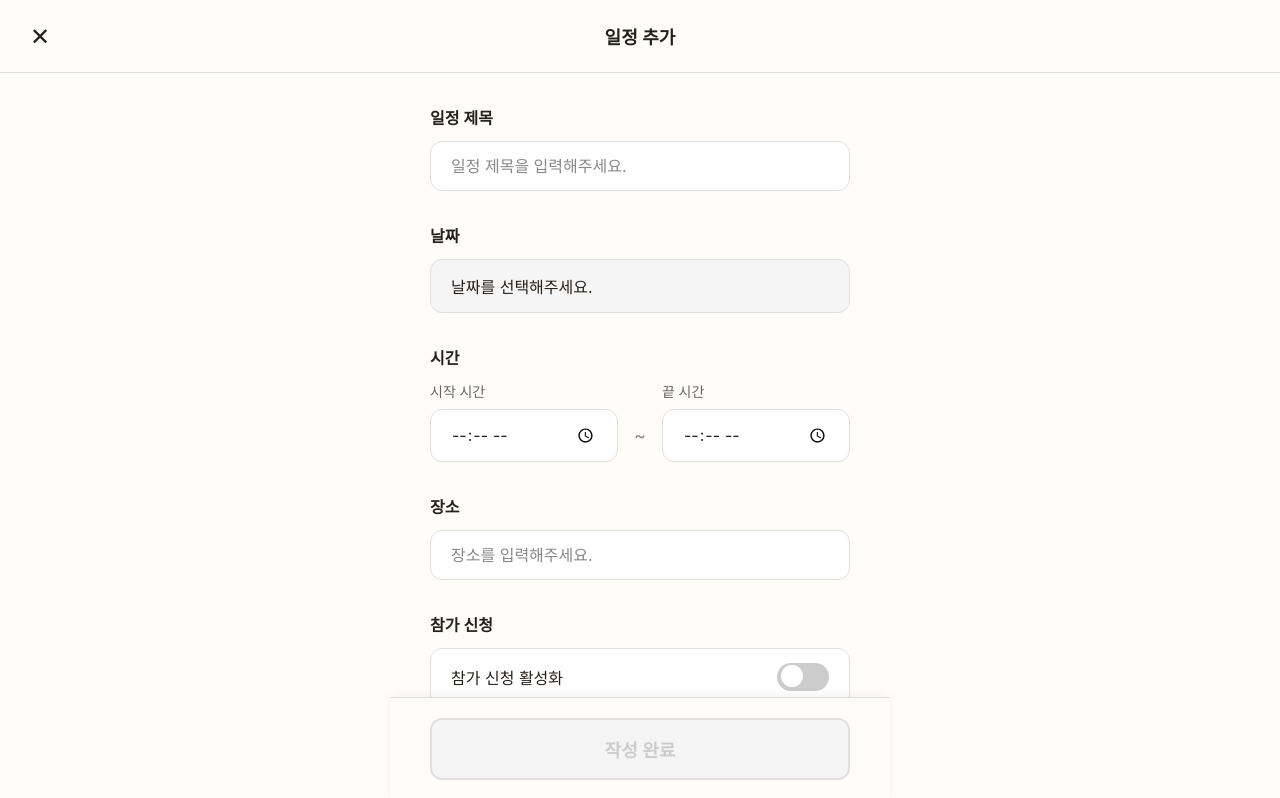
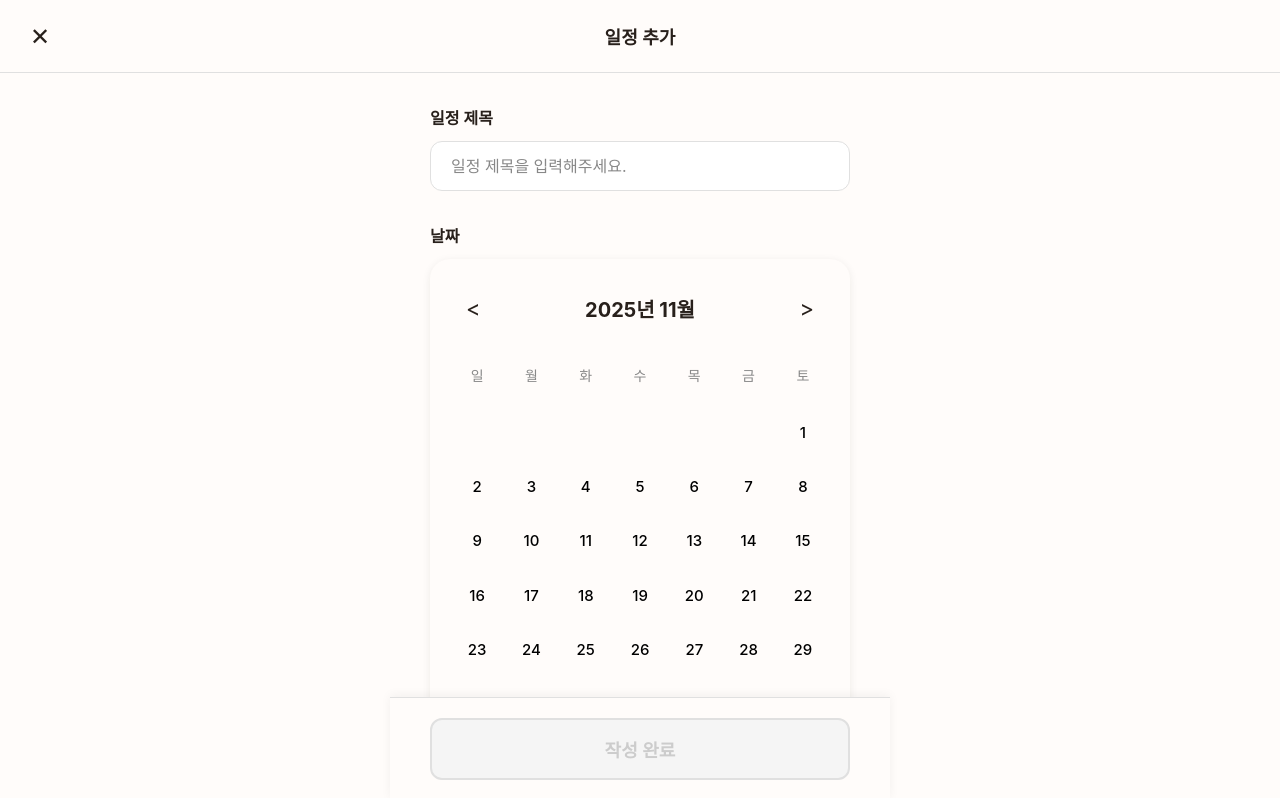
Before and after one commit to hyeonhakjang/admin_group_proto, a React (Create React App) app: page /myclub/schedule/add in a window 1280 px wide. Shown: the top 798 px of the page. Built offline with nearby package versions, Linux system fonts and the light colour scheme; no server answers; sample sign-in values are in the browser's storage.

Commit message:
feat: Update ScheduleAddScreen calendar UI to match MyClubScreen

```diff
--- a/src/components/ScheduleAddScreen.css
+++ b/src/components/ScheduleAddScreen.css
@@ -164,6 +164,112 @@
   color: #888888;
 }
 
+/* 달력 UI (MyClubScreen과 동일) */
+.calendar-container {
+  background: #fffcfa;
+  border-radius: 20px;
+  padding: clamp(16px, 4vw, 24px);
+  box-shadow: 0 2px 8px rgba(40, 32, 27, 0.08);
+  margin-bottom: clamp(12px, 3vw, 16px);
+}
+
+.calendar-header {
+  display: flex;
+  justify-content: space-between;
+  align-items: center;
+  margin-bottom: clamp(16px, 4vw, 20px);
+}
+
+.calendar-nav-btn {
+  background: none;
+  border: none;
+  font-size: clamp(18px, 4.5vw, 22px);
+  color: #28201b;
+  cursor: pointer;
+  padding: clamp(8px, 2vw, 12px);
+  transition: color 0.2s ease;
+  font-family: "Inter", "Noto Sans KR", sans-serif;
+  box-sizing: border-box;
+}
+
+.calendar-nav-btn:hover {
+  color: #c34e00;
+}
+
+.calendar-month-year {
+  font-family: "Inter", "Noto Sans KR", sans-serif;
+  font-weight: 700;
+  font-size: clamp(16px, 4vw, 20px);
+  color: #28201b;
+  margin: 0;
+}
+
+.calendar-weekdays {
+  display: grid;
+  grid-template-columns: repeat(7, 1fr);
+  gap: clamp(4px, 1vw, 8px);
+  margin-bottom: clamp(8px, 2vw, 12px);
+}
+
+.calendar-weekday {
+  font-family: "Inter", "Noto Sans KR", sans-serif;
+  font-weight: 500;
+  font-size: clamp(12px, 3vw, 14px);
+  color: #888888;
+  text-align: center;
+  padding: clamp(8px, 2vw, 12px);
+  box-sizing: border-box;
+}
+
+.calendar-grid {
+  display: grid;
+  grid-template-columns: repeat(7, 1fr);
+  gap: clamp(4px, 1vw, 8px);
+}
+
+.calendar-day {
+  aspect-ratio: 1;
+  display: flex;
+  flex-direction: column;
+  align-items: center;
+  justify-content: center;
+  cursor: pointer;
+  border-radius: 8px;
+  position: relative;
+  padding: clamp(4px, 1vw, 8px);
+  transition: all 0.2s ease;
+  box-sizing: border-box;
+}
+
+.calendar-day:hover {
+  background: rgba(195, 78, 0, 0.1);
+}
+
+.calendar-day.selected {
+  background: #c34e00 !important;
+  color: white !important;
+}
+
+.calendar-day.other-month {
+  opacity: 0.3;
+  cursor: default;
+}
+
+.calendar-day.other-month:hover {
+  background: transparent;
+}
+
+.calendar-day-number {
+  font-family: "Inter", "Noto Sans KR", sans-serif;
+  font-weight: 500;
+  font-size: clamp(13px, 3vw, 15px);
+  color: inherit;
+}
+
+.calendar-day.selected .calendar-day-number {
+  color: white;
+}
+
 /* 날짜 표시 */
 .schedule-add-date-display {
   padding: clamp(12px, 3vw, 14px) clamp(16px, 4vw, 20px);
@@ -173,9 +279,9 @@
   font-size: clamp(14px, 3.5vw, 16px);
   color: #28201b;
   background-color: #f5f5f5;
-  cursor: not-allowed;
   width: 100%;
   box-sizing: border-box;
+  margin-top: clamp(8px, 2vw, 12px);
 }
 
 /* 시간 선택 */
--- a/src/components/ScheduleAddScreen.tsx
+++ b/src/components/ScheduleAddScreen.tsx
@@ -21,6 +21,10 @@ const ScheduleAddScreen: React.FC = () => {
   // 폼 상태
   const [title, setTitle] = useState("");
   const [selectedDate, setSelectedDate] = useState<Date | null>(null);
+  const [currentDate, setCurrentDate] = useState(() => {
+    const today = new Date();
+    return new Date(today.getFullYear(), today.getMonth(), 1);
+  });
   const [startTime, setStartTime] = useState("");
   const [endTime, setEndTime] = useState("");
   const [scheduleLocation, setScheduleLocation] = useState("");
@@ -42,6 +46,8 @@ const ScheduleAddScreen: React.FC = () => {
         date.getDate()
       );
       setSelectedDate(localDate);
+      // 해당 날짜가 포함된 월로 달력 이동
+      setCurrentDate(new Date(date.getFullYear(), date.getMonth(), 1));
     }
 
     // 사용자 정보 로드
@@ -147,6 +153,72 @@ const ScheduleAddScreen: React.FC = () => {
     }
   };
 
+  // 달력 관련 함수
+  const getDaysInMonth = (date: Date) => {
+    const year = date.getFullYear();
+    const month = date.getMonth();
+    const firstDay = new Date(year, month, 1);
+    const lastDay = new Date(year, month + 1, 0);
+    const daysInMonth = lastDay.getDate();
+    const startingDayOfWeek = firstDay.getDay();
+
+    const days = [];
+    // 이전 달의 마지막 날짜들
+    const prevMonthDays = new Date(year, month, 0).getDate();
+    for (let i = startingDayOfWeek - 1; i >= 0; i--) {
+      days.push({ date: prevMonthDays - i, isCurrentMonth: false });
+    }
+    // 현재 달의 날짜들
+    for (let i = 1; i <= daysInMonth; i++) {
+      days.push({ date: i, isCurrentMonth: true });
+    }
+    // 다음 달의 날짜들 (캘린더 그리드를 채우기 위해)
+    const totalCells = 35; // 5주 * 7일
+    const remainingDays = totalCells - days.length;
+    for (let i = 1; i <= remainingDays; i++) {
+      days.push({ date: i, isCurrentMonth: false });
+    }
+
+    return days;
+  };
+
+  const getKoreanMonthYear = (date: Date) => {
+    const year = date.getFullYear();
+    const month = date.getMonth() + 1;
+    return `${year}년 ${month}월`;
+  };
+
+  const isSelected = (day: number, isCurrentMonth: boolean) => {
+    if (!isCurrentMonth || !selectedDate) return false;
+    return (
+      selectedDate.getFullYear() === currentDate.getFullYear() &&
+      selectedDate.getMonth() === currentDate.getMonth() &&
+      selectedDate.getDate() === day
+    );
+  };
+
+  const handleDateClick = (day: number, isCurrentMonth: boolean) => {
+    if (!isCurrentMonth) return;
+    const clickedDate = new Date(
+      currentDate.getFullYear(),
+      currentDate.getMonth(),
+      day
+    );
+    setSelectedDate(clickedDate);
+  };
+
+  const goToPreviousMonth = () => {
+    setCurrentDate(
+      new Date(currentDate.getFullYear(), currentDate.getMonth() - 1, 1)
+    );
+  };
+
+  const goToNextMonth = () => {
+    setCurrentDate(
+      new Date(currentDate.getFullYear(), currentDate.getMonth() + 1, 1)
+    );
+  };
+
   // 날짜 포맷팅
   const formatDate = (date: Date) => {
     const year = date.getFullYear();
@@ -186,12 +258,74 @@ const ScheduleAddScreen: React.FC = () => {
           />
         </div>
 
-        {/* 섹션 B: 날짜 선택 */}
+        {/* 섹션 B: 날짜 선택 - 달력 UI */}
         <div className="schedule-add-section">
           <label className="schedule-add-label">날짜</label>
-          <div className="schedule-add-date-display">
-            {selectedDate ? formatDate(selectedDate) : "날짜를 선택해주세요."}
+          <div className="calendar-container">
+            {/* 달력 헤더 */}
+            <div className="calendar-header">
+              <button
+                className="calendar-nav-btn"
+                onClick={goToPreviousMonth}
+                aria-label="이전 달"
+              >
+                &lt;
+              </button>
+              <h2 className="calendar-month-year">
+                {getKoreanMonthYear(currentDate)}
+              </h2>
+              <button
+                className="calendar-nav-btn"
+                onClick={goToNextMonth}
+                aria-label="다음 달"
+              >
+                &gt;
+              </button>
+            </div>
+
+            {/* 요일 행 */}
+            <div className="calendar-weekdays">
+              {["일", "월", "화", "수", "목", "금", "토"].map(
+                (day, index) => (
+                  <div key={index} className="calendar-weekday">
+                    {day}
+                  </div>
+                )
+              )}
+            </div>
+
+            {/* 날짜 그리드 */}
+            <div className="calendar-grid">
+              {getDaysInMonth(currentDate).map((dayData, index) => {
+                const isSelectedDay = isSelected(
+                  dayData.date,
+                  dayData.isCurrentMonth
+                );
+
+                return (
+                  <div
+                    key={index}
+                    className={`calendar-day ${
+                      !dayData.isCurrentMonth ? "other-month" : ""
+                    } ${isSelectedDay ? "selected" : ""}`}
+                    onClick={() =>
+                      handleDateClick(dayData.date, dayData.isCurrentMonth)
+                    }
+                  >
+                    <span className="calendar-day-number">
+                      {dayData.isCurrentMonth ? dayData.date : ""}
+                    </span>
+                  </div>
+                );
+              })}
+            </div>
           </div>
+          {/* 선택된 날짜 표시 */}
+          {selectedDate && (
+            <div className="schedule-add-date-display">
+              {formatDate(selectedDate)}
+            </div>
+          )}
         </div>
 
         {/* 섹션 C: 시간 선택 */}
```
